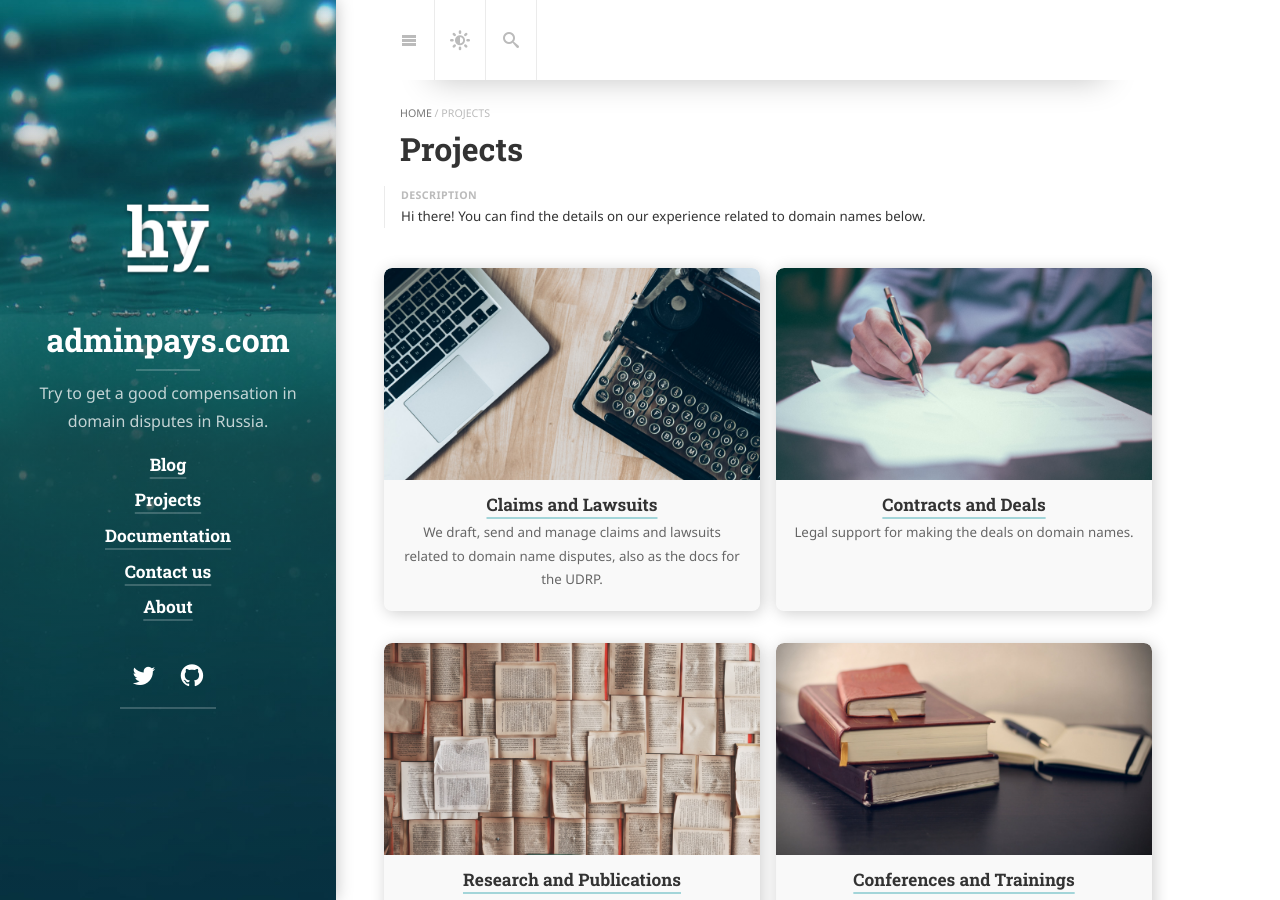
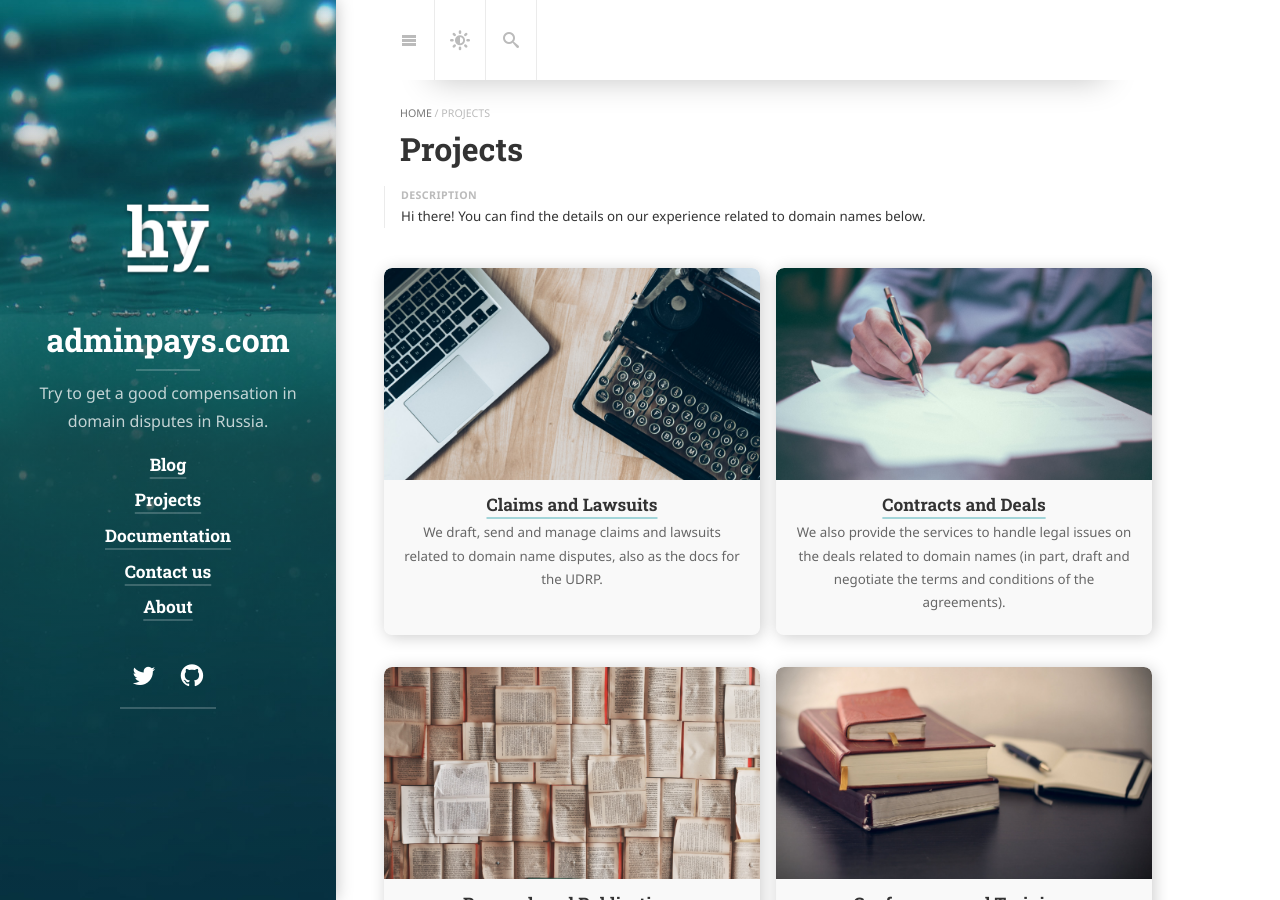
Before and after one commit to xCounsel/adminpays, a Jekyll site: the page built from projects.md, in a window 1280 px wide and 900 px high. Built offline with Jekyll 4.4.1, drawn with Linux system fonts in a browser that asks for light colours; cached includes are drawn as plain includes; nearby versions of some CDN libraries; some web fonts are replaced; library files that are not in the unit come from our copies.

Commit message:
Update deals.md

```diff
--- a/_projects/deals.md
+++ b/_projects/deals.md
@@ -1,7 +1,7 @@
 ---
 layout: project
 title: 'Contracts and Deals'
-caption: Legal support for making the deals on domain names.
+caption: We also provide the services to handle legal issues on the deals related to domain names (in part, draft and negotiate the terms and conditions of the agreements).
 description: >
    We have made a good number of deals related to domain names.
 date: 5 August 2021
```
